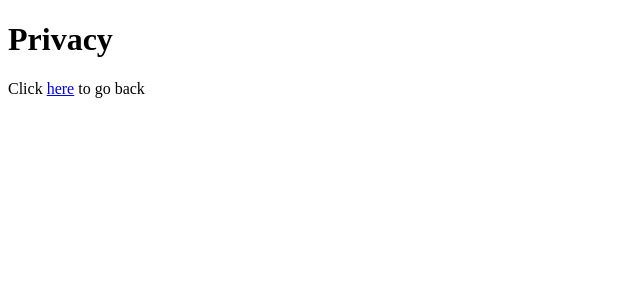
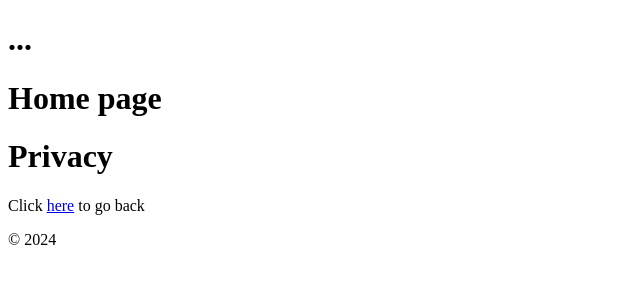
Before and after one commit to TheRefractCo/www, a SvelteKit app: page /privacy in a window 1280 px wide. Shown: the top 300 px of the page, without its empty margins (0-640 px from the left). Built offline with nearby package versions, Linux system fonts and the light colour scheme.

Commit message:
add svelte layout

```diff
--- /dev/null
+++ b/src/components/Header.svelte
@@ -0,0 +1,11 @@
+<script>
+    export let type; // Declare the type prop
+  </script>
+
+  <header>
+    {#if type === 'main'}
+      <h1>Home page</h1>
+    {:else}
+      <h1>Another Type</h1>
+    {/if}
+  </header>
--- /dev/null
+++ b/src/routes/(root)/+layout.svelte
@@ -0,0 +1,12 @@
+<script>
+	import Header from "../../components/Header.svelte";
+
+</script>
+<Header type="main"></Header>
+<main>
+    <slot />
+  </main>
+
+  <footer>
+    <p>© 2024</p>
+  </footer>
--- a/src/routes/privacy/+page.svelte
+++ b/src/routes/(root)/privacy/+page.svelte
@@ -1,2 +1,5 @@
 <h1>Privacy</h1>
 <p>Click <a href="/">here</a> to go back</p>
+<svelte:head>
+    <title>Privacy</title>
+</svelte:head>
--- /dev/null
+++ b/src/routes/+layout.svelte
@@ -0,0 +1,3 @@
+<h1>...</h1>
+<!-- Root layout with analytics, or maybe I should add them in app.html-->
+<slot/>
--- /dev/null
+++ b/src/routes/paper/+page.svelte
@@ -0,0 +1 @@
+<h1>Paper</h1>
```
Also changed, not shown: src/routes/paper/+layout.svelte (added, +7 -0 lines), src/routes/(root)/+page.svelte (renamed from src/routes/+page.svelte).
